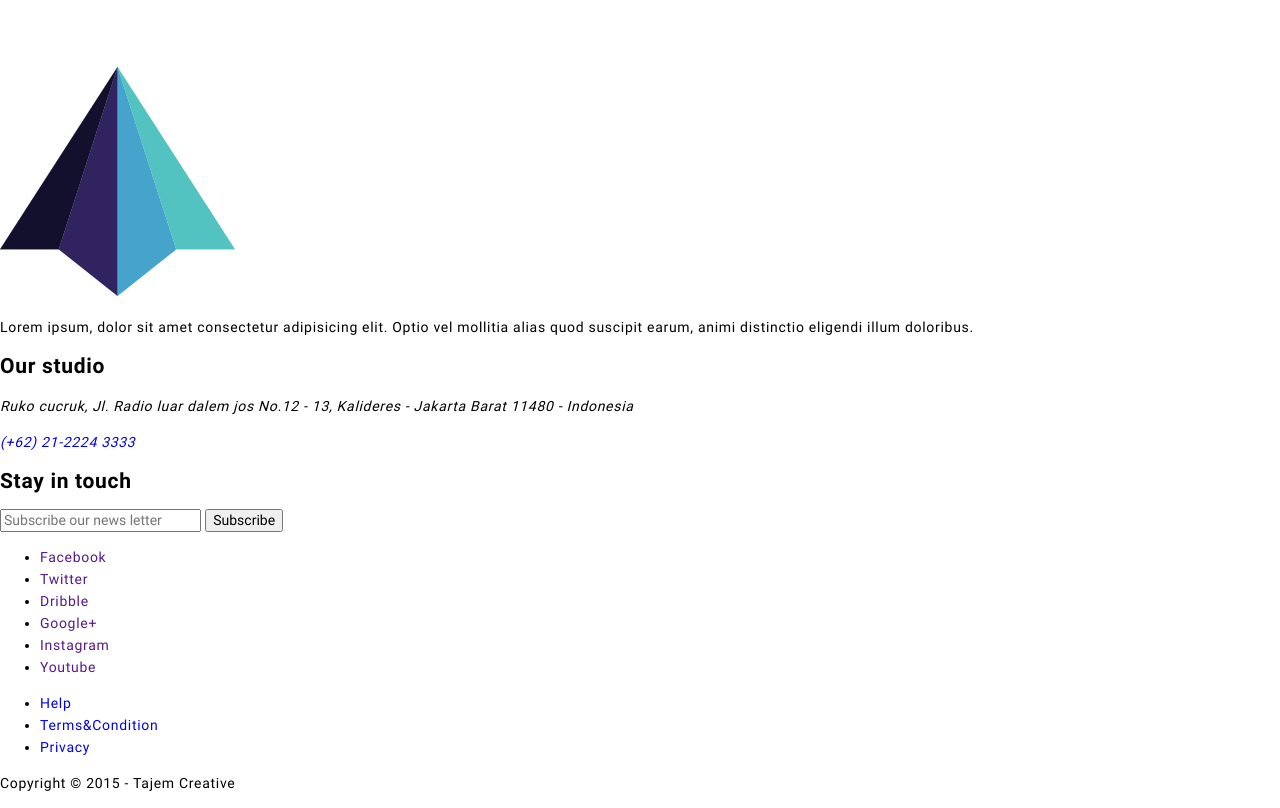
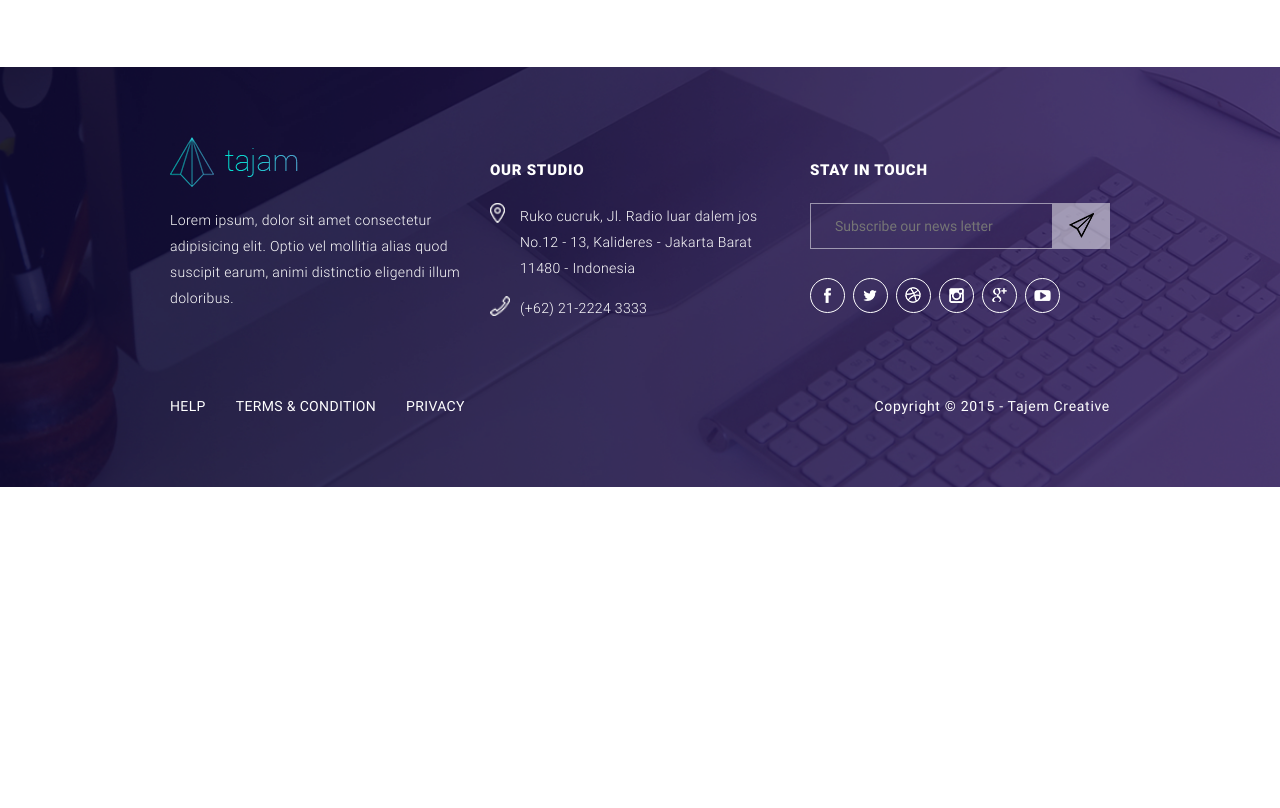
Before and after one commit to ArtemVeremienko/tajem, a website: page src/index.html in a window 1280 px wide. Shown: the part 5030-5838 px from the top of the page. After the commit the page ends 5517 px from the top, so only its background shows below. Drawn offline with nearby package versions, Linux system fonts and the light colour scheme; files that its build step writes are made by us from their sources.

Commit message:
Footer block done

```diff
--- a/src/index.html
+++ b/src/index.html
@@ -298,48 +298,75 @@
   </main>
 
   <footer class="footer">
-    <section class="text">
-      <a href=""><img src="images/about-logo.png" alt=""></a>
-      <p class="text__description">Lorem ipsum, dolor sit amet consectetur adipisicing elit. Optio vel mollitia alias
+    <div class="container">
+      <div class="row footer__first-row">
+        <section class="footer__col">
+          <h2 class="sr-only">Some info</h2>
+          <a href=""><img src="images/logo.png" alt=""></a>
+          <p class="footer__text">Lorem ipsum, dolor sit amet consectetur adipisicing elit. Optio vel mollitia
+            alias
             quod suscipit earum, animi distinctio eligendi illum doloribus.</p>
         </section>
-    <section class="address">
-      <h2 class="address__title">Our studio</h2>
+
+        <section class="footer__col">
+          <h2 class="footer__title">Our studio</h2>
           <address>
-        <p class="address__adds">Ruko cucruk, Jl. Radio luar dalem jos No.12 - 13, Kalideres - Jakarta Barat
+            <p class="footer__text footer__address">Ruko cucruk, Jl. Radio luar dalem jos No.12 - 13, Kalideres -
+              Jakarta Barat
               11480 - Indonesia</p>
-        <a href="tel:+622122243333" class="address__phone">(+62) 21-2224 3333</a>
+            <a href="tel:+622122243333" class="footer__text footer__phone">(+62) 21-2224 3333</a>
           </address>
         </section>
-    <section class="social">
-      <h2 class="social__title">
+
+        <section class="footer__col">
+          <h2 class="footer__title">
             Stay in touch
           </h2>
-      <input type="email" name="subscribe" placeholder="Subscribe our news letter">
-      <button>Subscribe</button>
-      <ul class="social__list">
-        <li class="social__item">
-          <a href="" class="social__link">Facebook</a></li>
-        <li class="social__item">
-          <a href="" class="social__link">Twitter</a></li>
-        <li class="social__item">
-          <a href="" class="social__link">Dribble</a></li>
-        <li class="social__item">
-          <a href="" class="social__link">Google+</a></li>
-        <li class="social__item">
-          <a href="" class="social__link">Instagram</a></li>
-        <li class="social__item">
-          <a href="" class="social__link">Youtube</a></li>
+          <form class="footer__form" action="#">
+            <input class="footer__input" type="email" name="subscribe" placeholder="Subscribe our news letter">
+            <button class="button footer__button" type="submit">Subscribe</button>
+          </form>
+
+          <ul class="footer__social-list">
+            <li class="footer__social-item">
+              <a href="#" class="footer__social-link footer__social-link--facebook">Facebook</a>
+            </li>
+            <li class="footer__social-item">
+              <a href="#" class="footer__social-link footer__social-link--twitter">Twitter</a>
+            </li>
+            <li class="footer__social-item">
+              <a href="#" class="footer__social-link footer__social-link--dribble">Dribble</a>
+            </li>
+            <li class="footer__social-item">
+              <a href="#" class="footer__social-link footer__social-link--instagram">Instag
+                ram</a>
+            </li>
+            <li class="footer__social-item">
+              <a href="#" class="footer__social-link footer__social-link--google">Google+</a>
+            </li>
+            <li class="footer__social-item">
+              <a href="#" class="footer__social-link footer__social-link--youtube">Youtube</a>
+            </li>
           </ul>
         </section>
+      </div>
 
-    <ul class="footer__menu">
-      <li class="footer__item"><a href="#">Help</a></li>
-      <li class="footer__item"><a href="#">Terms&Condition</a></li>
-      <li class="footer__item"><a href="#">Privacy</a></li>
+      <div class="row">
+        <ul class="footer__menu-list">
+          <li class="footer__menu-item">
+            <a class="footer__menu-link" href="#">Help</a>
+          </li>
+          <li class="footer__menu-item">
+            <a class="footer__menu-link" href="#">Terms & Condition</a>
+          </li>
+          <li class="footer__menu-item">
+            <a class="footer__menu-link" href="#">Privacy</a>
+          </li>
         </ul>
 
         <p class="footer__copyright">Copyright © 2015 - Tajem Creative</p>
+      </div>
+    </div>
   </footer>
 </body>
 
--- /dev/null
+++ b/src/styles/blocks/footer.scss
@@ -0,0 +1,153 @@
+.footer {
+  padding: 70px 0;
+  color: #fff;
+  background: {
+    image:
+      url('../images/overlay.png'),
+      url('../images/footer-bg.png');
+    size: cover;
+    repeat: no-repeat;
+    position: center;
+  }
+}
+
+.footer__first-row {
+  margin-bottom: 70px;
+}
+
+.footer__col {
+  @include make-col(4);
+}
+
+.footer__title {
+  margin: 20px 0;
+  font-size: 15px;
+  line-height: 26px;
+  font-weight: 900;
+  text-transform: uppercase;
+}
+
+.footer__text {
+  line-height: 26px;
+  font-weight: 300;
+  letter-spacing: 0.025em;
+  font-style: normal;
+  color: inherit;
+}
+
+.footer__address,
+.footer__phone {
+  padding-left: 30px;
+  position: relative;
+
+  &::before {
+    content: '';
+    position: absolute;
+    width: 20px;
+    height: 20px;
+    top: 0;
+    left: 0;
+    background-repeat: no-repeat;
+    background-position: 0 0;
+    background-size: contain;
+  }
+}
+
+.footer__address::before {
+  background-image: url('../images/icon_address.png');
+
+}
+
+.footer__phone::before {
+  top: -4px;
+  background-image: url('../images/icon_phone.png');
+}
+
+
+.footer__form {
+  margin-bottom: 25px;
+  display: flex;
+  justify-content: space-between;
+}
+
+.footer__input {
+  padding: 14px 24px;
+  border: 1px solid rgba(255, 255, 255, 0.5);
+  background: transparent;
+}
+
+.footer__button {
+  font-size: 0;
+  width: 70px;
+  background-color: rgba(255, 255, 255, 0.5);
+  border: none;
+  background-position: center;
+  background-repeat: no-repeat;
+  background-image: url('../images/icon_paper.png');
+}
+
+.footer__social-list {
+  @include reset-list;
+  display: flex;
+}
+
+.footer__social-item:not(:last-child) {
+    margin-right: 8px;
+}
+
+.footer__social-link {
+  display: inline-block;
+  width: 35px;
+  height: 35px;
+  border-radius: 50%;
+  border: 1px solid #fff;
+  font-size: 0;
+  background-position: center;
+  background-repeat: no-repeat;
+
+  &:hover {
+    background-color: rgba(255, 255, 255, 0.1);
+  }
+
+  &--facebook {
+    background-image: url('../images/icon_facebook.png');
+  }
+  &--twitter {
+    background-image: url('../images/icon_twitter.png');
+  }
+  &--dribble {
+    background-image: url('../images/icon_dribble.png');
+  }
+  &--instagram {
+    background-image: url('../images/icon_instagram.png');
+  }
+  &--google {
+    background-image: url('../images/icon_google.png');
+  }
+  &--youtube {
+    background-image: url('../images/icon_youtube.png');
+  }
+}
+
+
+.footer__menu-list {
+  @include reset-list;
+  display: flex;
+  padding-left: 10px;
+  padding-right: 10px;
+}
+
+.footer__menu-item:not(:last-child) {
+  margin-right: 30px;
+}
+
+.footer__menu-link {
+  color: inherit;
+  letter-spacing: 0.025em;
+  text-transform: uppercase;
+}
+
+.footer__copyright {
+  margin: 0;
+  margin-left: auto;
+}
--- a/src/styles/index.scss
+++ b/src/styles/index.scss
@@ -17,3 +17,4 @@
 @import 'blocks/testimonials';
 @import 'blocks/contact-form';
 @import 'blocks/clients';
+@import 'blocks/footer';
```
Also changed, not shown: src/images/icon_address.png (added), src/images/icon_dribble.png (added), src/images/icon_facebook.png (added), src/images/icon_google.png (added), src/images/icon_instagram.png (added), src/images/icon_paper.png (added), src/images/icon_phone.png (added), src/images/icon_twitter.png (added), src/images/icon_youtube.png (added). Lines whose indentation alone changed are shown as unchanged.
